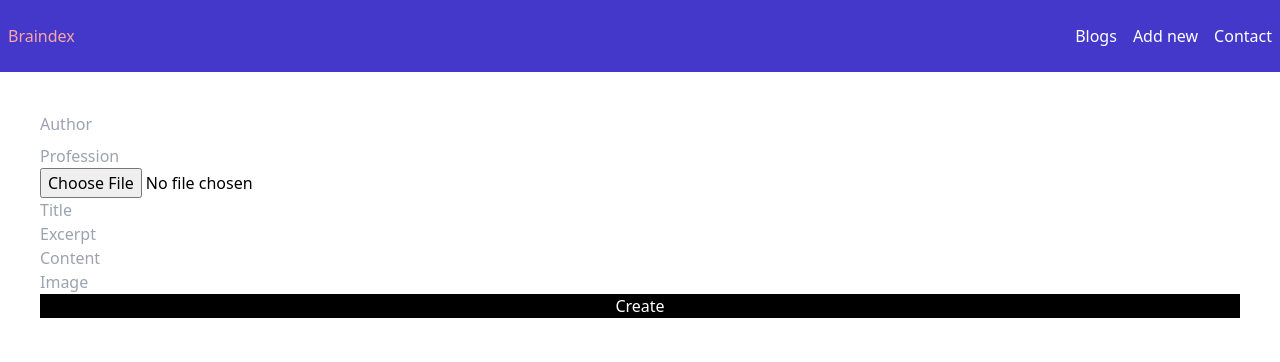
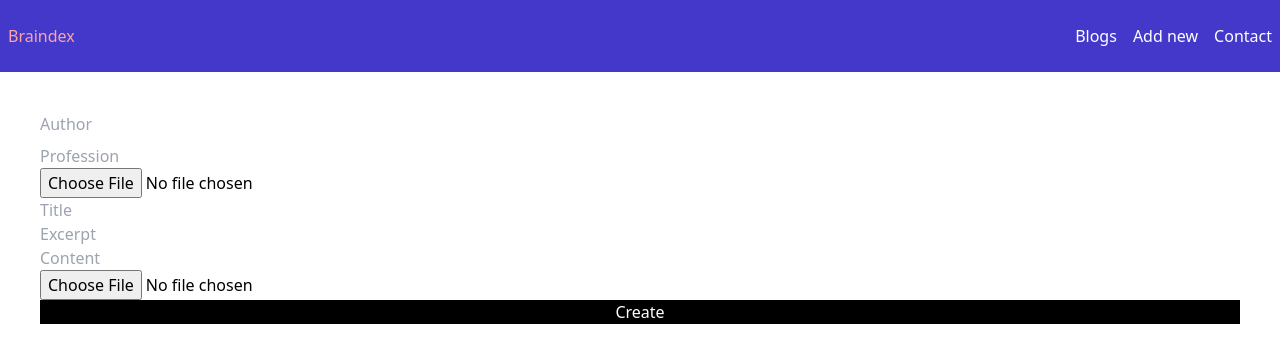
Before and after one commit to BernardSDev/braindex, a React (Vite) app: page /form in a window 1280 px wide. Shown: the top 362 px of the page. Built offline with nearby package versions, Linux system fonts and the light colour scheme.

Commit message:
Implement content image upload

```diff
--- a/src/components/BlogSummary.tsx
+++ b/src/components/BlogSummary.tsx
@@ -1,10 +1,10 @@
 import {IBlog} from "../interfaces/Blog.ts";
 
 export default function BlogSummary({blog} : {blog:IBlog}) {
-    const {image, title, avatar, author } = blog;
+    const {contentImage, title, avatar, author } = blog;
     return(
         <div className="bg-gray-500 dark:bg-gray-900 text-white px-4 py-6">
-            <img src={image}  alt={title} width={100}  height={55} />
+            <img src={contentImage}  alt={title} width={100}  height={55} />
             <h1>{title}</h1>
             <img src={avatar}  alt={title} width={55} height={55} />
             <h2>{author}</h2>
--- a/src/interfaces/Blog.ts
+++ b/src/interfaces/Blog.ts
@@ -6,6 +6,6 @@ export interface IBlog {
     title: string;
     excerpt: string;
     content: string;
-    image: string;
+    contentImage: string;
     created_at: string;
 }
--- a/src/pages/Form.tsx
+++ b/src/pages/Form.tsx
@@ -48,8 +48,11 @@ export default function Form() {
                 <input {...register("content",)} type="text" placeholder="Content"/>
                 {errors.content && (<div className="text-white py-1 bg-red-700">{errors.content.message}</div>)}
 
-                <input {...register("image",)} type="text" placeholder="Image"/>
-                {errors.image && (<div className="text-white py-1 bg-red-700">{errors.image.message}</div>)}
+                {/*<input {...register("image",)} type="text" placeholder="Image"/>*/}
+                {/*{errors.image && (<div className="text-white py-1 bg-red-700">{errors.image.message}</div>)}*/}
+
+                <input {...register("contentImage",)} accept="image/*" type="file" placeholder="Content Image"/>
+                {errors.contentImage && (<div className="text-white py-1 bg-red-700">{errors.contentImage.message}</div>)}
 
                 <button type="submit" className="bg-black text-white">
                     {isPending ? "Creating..." : "Create"}
--- a/src/schemas/blogSchema/BlogSchema.ts
+++ b/src/schemas/blogSchema/BlogSchema.ts
@@ -7,5 +7,5 @@ export const BlogSchema = z.object({
     title: z.string(),
     excerpt: z.string(),
     content: z.string(),
-    image: z.string()
+    contentImage: z.instanceof(FileList).refine((files) => files.length === 1, 'Image is required')
 });
--- a/src/schemas/formSchemas/CreateBlogFormSchema.ts
+++ b/src/schemas/formSchemas/CreateBlogFormSchema.ts
@@ -7,7 +7,7 @@ export const CreateBlogFormSchema = z.object({
     title: z.string(),
     excerpt: z.string(),
     content: z.string(),
-    image: z.string()
+    contentImage: z.instanceof(FileList).refine((files) => files.length === 1, 'Image is required')
 });
 
 export type CreateBlogFormData = z.infer<typeof CreateBlogFormSchema>;
--- a/src/services/apiBlogs.ts
+++ b/src/services/apiBlogs.ts
@@ -14,12 +14,15 @@ const uploadImageToSupabase = async (image: File) => {
 };
 
 export async function createBlog(data: CreateBlogFormData) {
-    const {avatar} = data;
+    const {avatar, contentImage} = data;
+
     const imageFullPath = await uploadImageToSupabase(avatar[0]);
+    const contentImageFullPath = await uploadImageToSupabase(contentImage[0]);
 
     const imageFullPathUrl = `${supabaseUrl}/storage/v1/object/public/${imageFullPath}`
+    const contentImagePathUrl = `${supabaseUrl}/storage/v1/object/public/${contentImageFullPath}`
 
-    const { error } = await supabase.from('blogs').insert([{...data, avatar:imageFullPathUrl}]).select();
+    const { error } = await supabase.from('blogs').insert([{...data, avatar:imageFullPathUrl, contentImage:contentImagePathUrl }]).select();
 
     if (error) {
         console.error('Error inserting data:', error.message);
@@ -28,7 +31,6 @@ export async function createBlog(data: CreateBlogFormData) {
 
     toast.success('Blog added successfully!');
 }
-
 
 export async function getBlogs(): Promise<IBlog[]> {
     const { data, error } = await supabase.from("blogs").select("*").order('blogId', { ascending: false });
```
